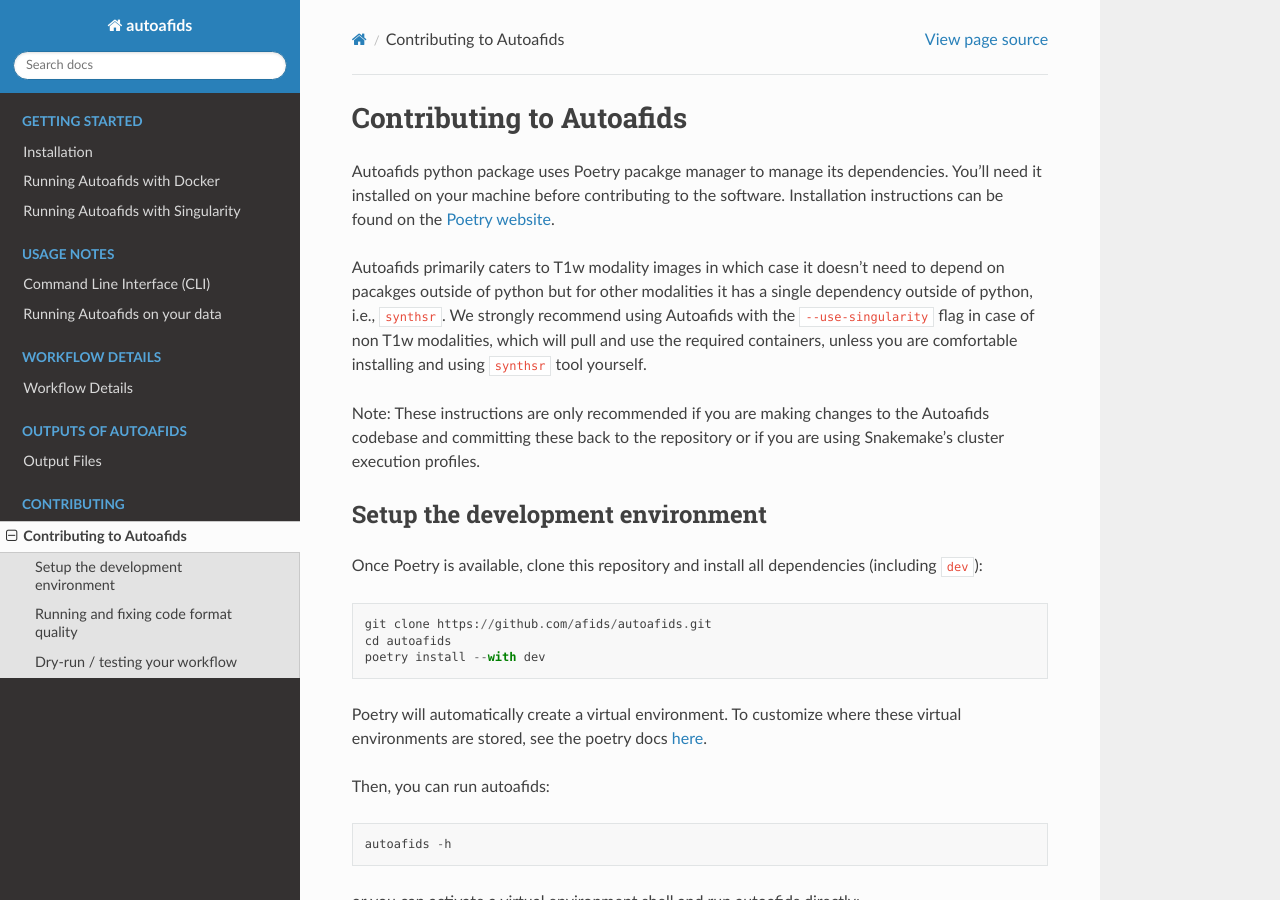
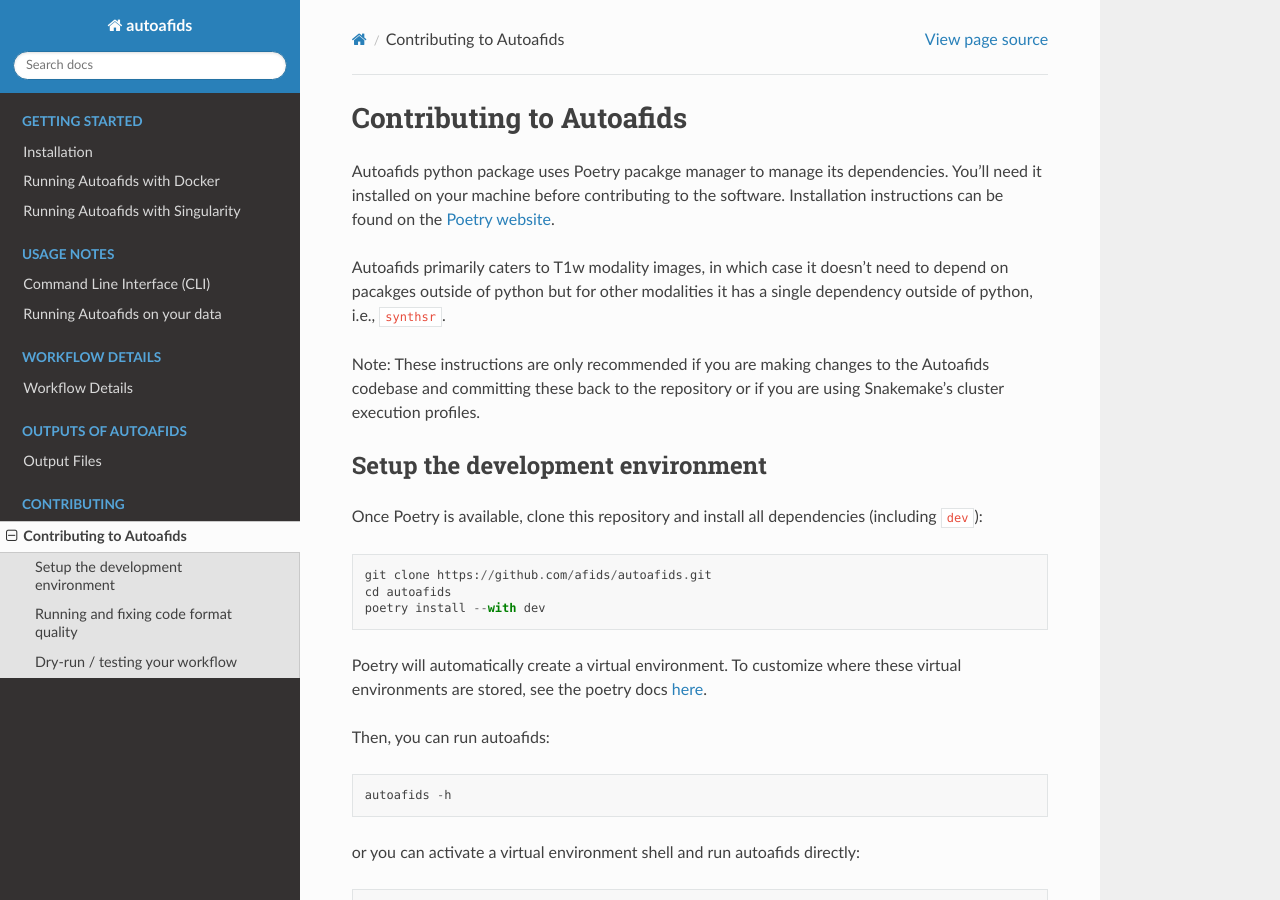
Before and after one commit to afids/autoafids, a Sphinx documentation site: the page built from docs/contributing/contributing.md, in a window 1280 px wide and 900 px high. Built offline with Sphinx 7.4.7 and the Read the Docs theme 3.1.0, drawn with Linux system fonts in a browser that asks for light colours.

Commit message:
Add dag to workflow and remove --use-singularity for SynthSR dependency

```diff
--- a/docs/contributing/contributing.md
+++ b/docs/contributing/contributing.md
@@ -3,7 +3,7 @@
 Autoafids python package uses Poetry pacakge manager to manage its dependencies. You’ll need it installed on your machine before contributing to the software. Installation instructions can be found on the
 [Poetry website](https://python-poetry.org/docs/master/#installation).
 
-Autoafids primarily caters to T1w modality images in which case it doesn't need to depend on pacakges outside of python but for other modalities it has a single dependency outside of python, i.e., `synthsr`. We strongly recommend using Autoafids with the `--use-singularity` flag in case of non T1w modalities, which will pull and use the required containers, unless you are comfortable installing and using `synthsr` tool yourself.
+Autoafids primarily caters to T1w modality images, in which case it doesn't need to depend on pacakges outside of python but for other modalities it has a single dependency outside of python, i.e., `synthsr`.
 
 Note: These instructions are only recommended if you are making changes to the Autoafids codebase and committing these back to the repository or if you are using Snakemake’s cluster execution profiles.
 
```
Also changed, not shown: docs/workflow/workflow.md (+8 -0 lines).
